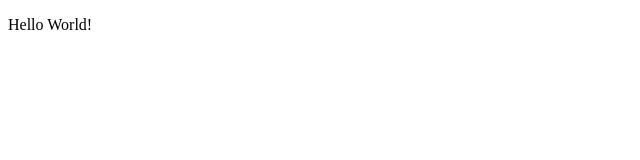
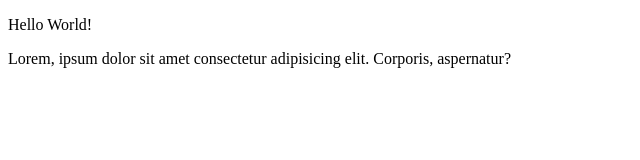
Before and after one commit to FeTiN/JS, a plain HTML site: page index.html in a window 1280 px wide. Shown: the whole page, without its empty margins (0-640 px from the left). Drawn offline with Linux system fonts and the light colour scheme.

Commit message:
add new line in the page

```diff
--- a/index.html
+++ b/index.html
@@ -8,5 +8,6 @@
 </head>
 <body>
     <p>Hello World!</p>
+    <p>Lorem, ipsum dolor sit amet consectetur adipisicing elit. Corporis, aspernatur?</p>
 </body>
 </html>
```
